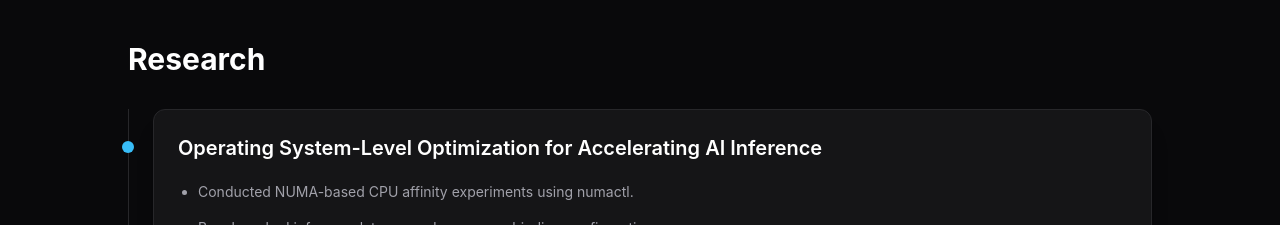
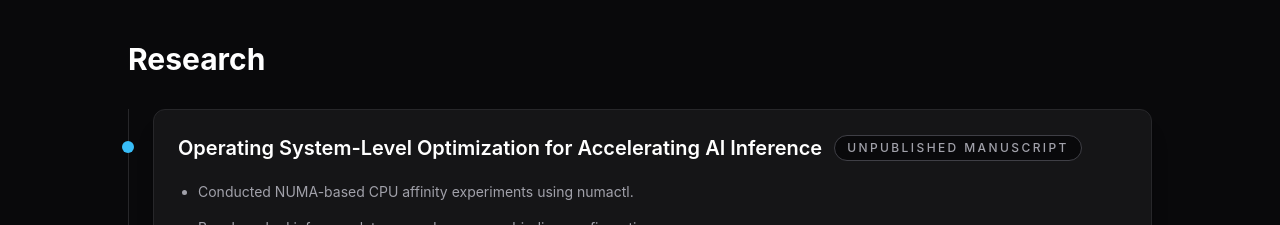
Before and after one commit to vaibhavviji2809-eng/portfolio, a React (Vite) app: page / in a window 1280 px wide. Shown: the part 1200-1425 px from the top of the page. Built offline with nearby package versions, Linux system fonts and the light colour scheme.

Commit message:
Mark remaining research as unpublished

```diff
--- a/src/Portfolio.tsx
+++ b/src/Portfolio.tsx
@@ -88,6 +88,7 @@ export default function Portfolio() {
   const research = [
     {
       title: "Operating System-Level Optimization for Accelerating AI Inference",
+      status: "Unpublished manuscript",
       points: [
         "Conducted NUMA-based CPU affinity experiments using numactl.",
         "Benchmarked inference latency under memory binding configurations.",
@@ -113,6 +114,7 @@ export default function Portfolio() {
     },
     {
       title: "Suicide Risk Prediction using Machine Learning",
+      status: "Unpublished manuscript",
       points: [
         "Designed predictive ML models with imbalance handling.",
         "Evaluated performance using ROC-AUC and F1 metrics.",
```
